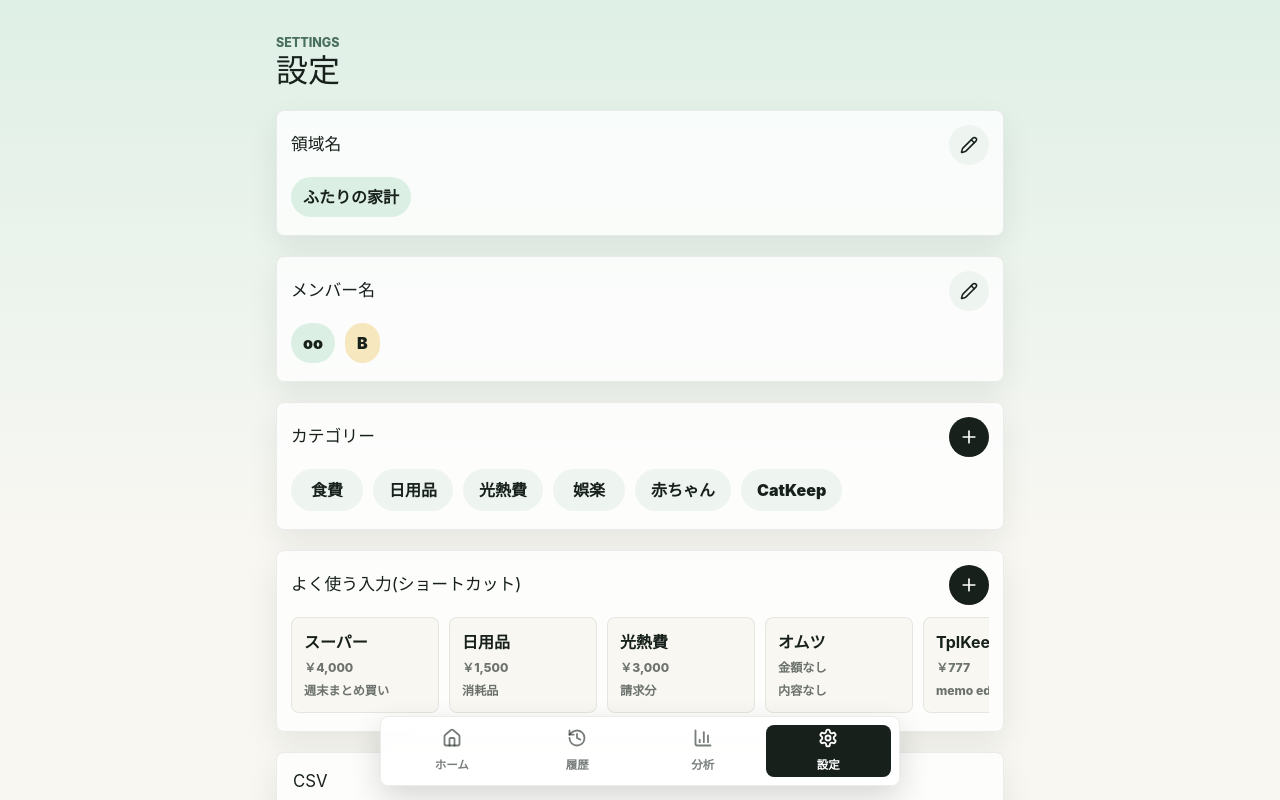
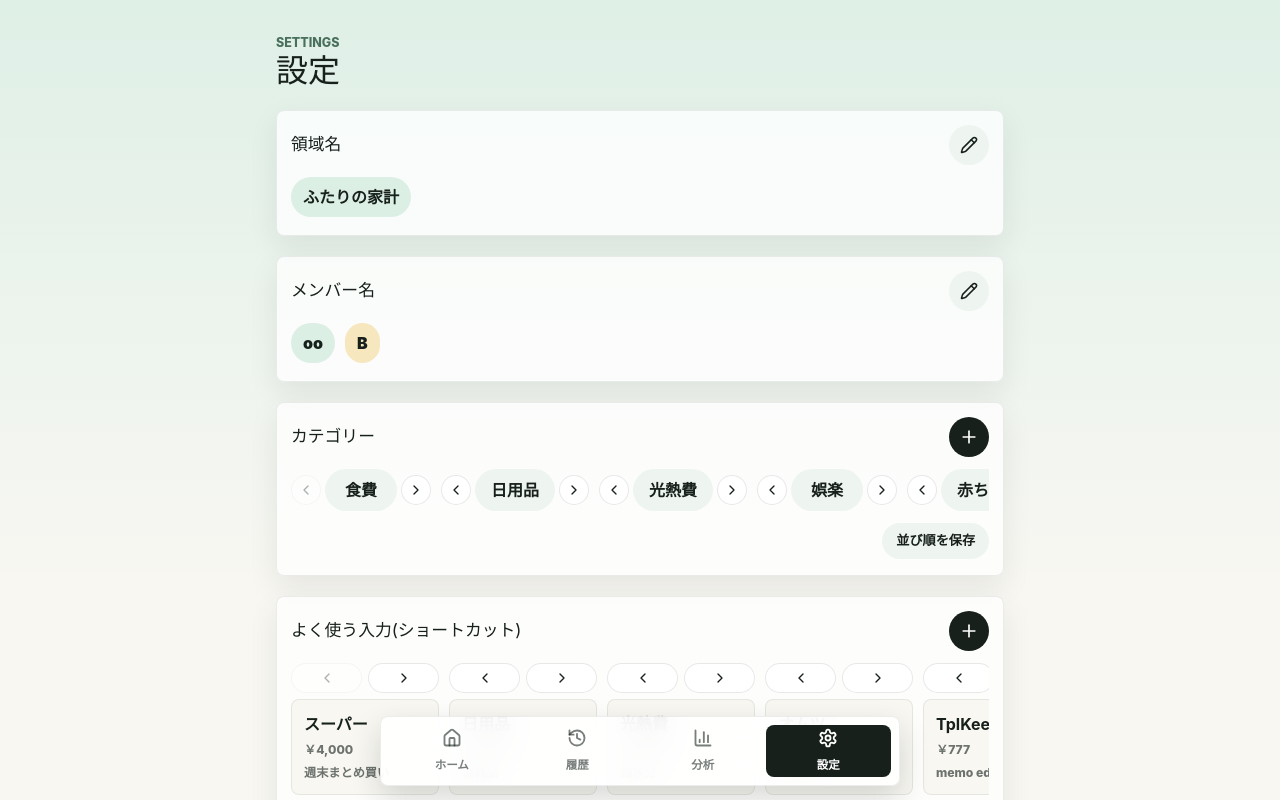
Before and after one commit to blena1028-coder/kakeibo-web, a Next.js app: page /settings in a window 1280 px wide. Shown: the top 800 px of the page. Built offline with nearby package versions, Linux system fonts and the light colour scheme.

Commit message:
Add settings item reordering

```diff
--- a/src/actions/categories.ts
+++ b/src/actions/categories.ts
@@ -83,6 +83,27 @@ export async function updateCategories(
   return { ok: true, message: "保存しました。" };
 }
 
+export async function reorderCategories(
+  _previousState: SettingsActionState,
+  formData: FormData
+): Promise<SettingsActionState> {
+  const orderedIds = formData.getAll("category_order").map(String);
+  const { householdId, basePath } = actionScope(formData);
+  const categories = await readCategories(householdId);
+  const now = new Date().toISOString();
+  const orderMap = new Map(orderedIds.map((id, index) => [id, (index + 1) * 10]));
+  const reorderedCategories = categories.map((category) => ({
+    ...category,
+    sort_order: orderMap.get(category.id) ?? category.sort_order,
+    updated_at: orderMap.has(category.id) ? now : category.updated_at
+  }));
+
+  await writeCategories(reorderedCategories, householdId);
+  revalidateScoped(basePath);
+
+  return { ok: true, message: "並べ替えました。" };
+}
+
 export async function deleteCategory(
   _previousState: SettingsActionState,
   formData: FormData
--- a/src/actions/quick-templates.ts
+++ b/src/actions/quick-templates.ts
@@ -104,6 +104,27 @@ export async function updateQuickTemplates(
   return { ok: true, message: "保存しました。" };
 }
 
+export async function reorderQuickTemplates(
+  _previousState: SettingsActionState,
+  formData: FormData
+): Promise<SettingsActionState> {
+  const orderedIds = formData.getAll("template_order").map(String);
+  const { householdId, basePath } = actionScope(formData);
+  const templates = await readQuickTemplates(householdId);
+  const now = new Date().toISOString();
+  const orderMap = new Map(orderedIds.map((id, index) => [id, (index + 1) * 10]));
+  const reorderedTemplates = templates.map((template) => ({
+    ...template,
+    sort_order: orderMap.get(template.id) ?? template.sort_order,
+    updated_at: orderMap.has(template.id) ? now : template.updated_at
+  }));
+
+  await writeQuickTemplates(reorderedTemplates, householdId);
+  revalidateScoped(basePath);
+
+  return { ok: true, message: "並べ替えました。" };
+}
+
 export async function deleteQuickTemplate(
   _previousState: SettingsActionState,
   formData: FormData
--- a/src/components/settings-client.tsx
+++ b/src/components/settings-client.tsx
@@ -1,11 +1,11 @@
 "use client";
 
 import { useActionState, useEffect, useMemo, useState } from "react";
-import { Pencil, Plus, Save, Trash2, X } from "lucide-react";
-import { deleteCategory, updateCategories } from "@/actions/categories";
+import { ChevronLeft, ChevronRight, Pencil, Plus, Save, Trash2, X } from "lucide-react";
+import { deleteCategory, reorderCategories, updateCategories } from "@/actions/categories";
 import { updateHouseholdName } from "@/actions/households";
 import { updateMemberNames } from "@/actions/members";
-import { deleteQuickTemplate, updateQuickTemplates } from "@/actions/quick-templates";
+import { deleteQuickTemplate, reorderQuickTemplates, updateQuickTemplates } from "@/actions/quick-templates";
 import { formatYen } from "@/lib/date";
 import { memberName } from "@/lib/members";
 import type { Category, MemberId, MemberNameMap, QuickTemplate, SettingsActionState } from "@/lib/types";
@@ -29,21 +29,28 @@ export function SettingsClient({ categories, categoryUsage, memberNames, templat
   const [householdState, householdAction] = useActionState(updateHouseholdName, initialState);
   const [memberState, memberAction] = useActionState(updateMemberNames, initialState);
   const [categoryState, categoryAction] = useActionState(updateCategories, initialState);
+  const [categoryOrderState, categoryOrderAction] = useActionState(reorderCategories, initialState);
   const [categoryDeleteState, categoryDeleteAction] = useActionState(deleteCategory, initialState);
   const [templateState, templateAction] = useActionState(updateQuickTemplates, initialState);
+  const [templateOrderState, templateOrderAction] = useActionState(reorderQuickTemplates, initialState);
   const [templateDeleteState, templateDeleteAction] = useActionState(deleteQuickTemplate, initialState);
   const [toast, setToast] = useState<SettingsActionState>(initialState);
   const [householdEditorOpen, setHouseholdEditorOpen] = useState(false);
   const [memberEditorOpen, setMemberEditorOpen] = useState(false);
   const [categoryEditor, setCategoryEditor] = useState<CategoryEditor>(null);
+  const [categoryOrder, setCategoryOrder] = useState(categories);
   const [categoryDeleteTarget, setCategoryDeleteTarget] = useState<Category | null>(null);
   const [categoryDangerConfirmOpen, setCategoryDangerConfirmOpen] = useState(false);
   const [templateEditor, setTemplateEditor] = useState<TemplateEditor>(null);
+  const [templateOrder, setTemplateOrder] = useState(templates);
   const [templateDeleteTarget, setTemplateDeleteTarget] = useState<QuickTemplate | null>(null);
   const latestState = useMemo(
-    () => [householdState, memberState, categoryState, categoryDeleteState, templateState, templateDeleteState].findLast((state) => state.message),
-    [householdState, memberState, categoryState, categoryDeleteState, templateState, templateDeleteState]
+    () => [householdState, memberState, categoryState, categoryOrderState, categoryDeleteState, templateState, templateOrderState, templateDeleteState].findLast((state) => state.message),
+    [householdState, memberState, categoryState, categoryOrderState, categoryDeleteState, templateState, templateOrderState, templateDeleteState]
   );
+
+  useEffect(() => setCategoryOrder(categories), [categories]);
+  useEffect(() => setTemplateOrder(templates), [templates]);
 
   useEffect(() => {
     if (!latestState?.message) return;
@@ -96,12 +103,28 @@ export function SettingsClient({ categories, categoryUsage, memberNames, templat
           </button>
         </div>
         <div className="settings-chip-scroll">
-          {categories.map((category) => (
-            <button className="category-pill" key={category.id} onClick={() => setCategoryEditor(category)} type="button">
+          {categoryOrder.map((category, index) => (
+            <div className="sortable-item" key={category.id}>
+              <button className="sort-nudge" aria-label={`${category.name}を左へ移動`} disabled={index === 0} onClick={() => setCategoryOrder(moveItem(categoryOrder, index, index - 1))} type="button">
+                <ChevronLeft aria-hidden size={16} />
+              </button>
+              <button className="category-pill" onClick={() => setCategoryEditor(category)} type="button">
                 {category.name}
               </button>
+              <button className="sort-nudge" aria-label={`${category.name}を右へ移動`} disabled={index === categoryOrder.length - 1} onClick={() => setCategoryOrder(moveItem(categoryOrder, index, index + 1))} type="button">
+                <ChevronRight aria-hidden size={16} />
+              </button>
+            </div>
           ))}
         </div>
+        <form action={categoryOrderAction} className="sort-save-form">
+          <input name="household_id" type="hidden" value={householdId} />
+          <input name="base_path" type="hidden" value={basePath} />
+          {categoryOrder.map((category) => (
+            <input key={category.id} name="category_order" type="hidden" value={category.id} />
+          ))}
+          <button className="sort-save-button" type="submit">並び順を保存</button>
+        </form>
       </section>
 
       <section className="panel compact-panel">
@@ -112,14 +135,32 @@ export function SettingsClient({ categories, categoryUsage, memberNames, templat
           </button>
         </div>
         <div className="template-card-scroll">
-          {templates.map((template) => (
-            <button className="template-summary-card" key={template.id} onClick={() => setTemplateEditor(template)} type="button">
+          {templateOrder.map((template, index) => (
+            <div className="sortable-template" key={template.id}>
+              <div className="sort-controls">
+                <button className="sort-nudge" aria-label={`${template.label}を左へ移動`} disabled={index === 0} onClick={() => setTemplateOrder(moveItem(templateOrder, index, index - 1))} type="button">
+                  <ChevronLeft aria-hidden size={16} />
+                </button>
+                <button className="sort-nudge" aria-label={`${template.label}を右へ移動`} disabled={index === templateOrder.length - 1} onClick={() => setTemplateOrder(moveItem(templateOrder, index, index + 1))} type="button">
+                  <ChevronRight aria-hidden size={16} />
+                </button>
+              </div>
+              <button className="template-summary-card" onClick={() => setTemplateEditor(template)} type="button">
                 <strong>{template.label}</strong>
                 <small>{template.amount > 0 ? formatYen(template.amount) : "金額なし"}</small>
                 <span>{template.memo || "内容なし"}</span>
               </button>
+            </div>
           ))}
         </div>
+        <form action={templateOrderAction} className="sort-save-form">
+          <input name="household_id" type="hidden" value={householdId} />
+          <input name="base_path" type="hidden" value={basePath} />
+          {templateOrder.map((template) => (
+            <input key={template.id} name="template_order" type="hidden" value={template.id} />
+          ))}
+          <button className="sort-save-button" type="submit">並び順を保存</button>
+        </form>
       </section>
 
       {householdEditorOpen ? (
@@ -390,6 +431,14 @@ function limitNumberInput(event: React.FormEvent<HTMLInputElement>, maxDigits: n
   if (target.value !== digits) target.value = digits;
 }
 
+function moveItem<T>(items: T[], from: number, to: number) {
+  if (to < 0 || to >= items.length) return items;
+  const next = [...items];
+  const [item] = next.splice(from, 1);
+  next.splice(to, 0, item);
+  return next;
+}
+
 function SettingsModal({
   children,
   onClose,
--- a/src/styles/globals.css
+++ b/src/styles/globals.css
@@ -451,6 +451,66 @@ h2 {
   color: rgba(23, 32, 27, 0.62);
   font-size: 0.76rem;
   font-weight: 800;
+}
+
+.sortable-item,
+.sortable-template {
+  flex: 0 0 auto;
+}
+
+.sortable-item {
+  display: inline-flex;
+  align-items: center;
+  gap: 4px;
+}
+
+.sortable-template {
+  width: 148px;
+  display: grid;
+  gap: 6px;
+}
+
+.sort-controls {
+  display: grid;
+  grid-template-columns: 1fr 1fr;
+  gap: 6px;
+}
+
+.sort-nudge {
+  width: 30px;
+  height: 30px;
+  display: inline-flex;
+  align-items: center;
+  justify-content: center;
+  border: 1px solid rgba(23, 32, 27, 0.1);
+  border-radius: 999px;
+  background: white;
+  color: #17201b;
+}
+
+.sortable-template .sort-nudge {
+  width: 100%;
+}
+
+.sort-nudge:disabled {
+  opacity: 0.35;
+}
+
+.sort-save-form {
+  display: flex;
+  justify-content: flex-end;
+  margin-top: 10px;
+}
+
+.sort-save-button {
+  min-height: 36px;
+  border: 0;
+  border-radius: 999px;
+  background: #eef4ef;
+  color: #17201b;
+  padding: 0 14px;
+  font-size: 0.82rem;
+  font-weight: 900;
 }
 
 .mini-row span {
```
Lines whose indentation alone changed are shown as unchanged.
